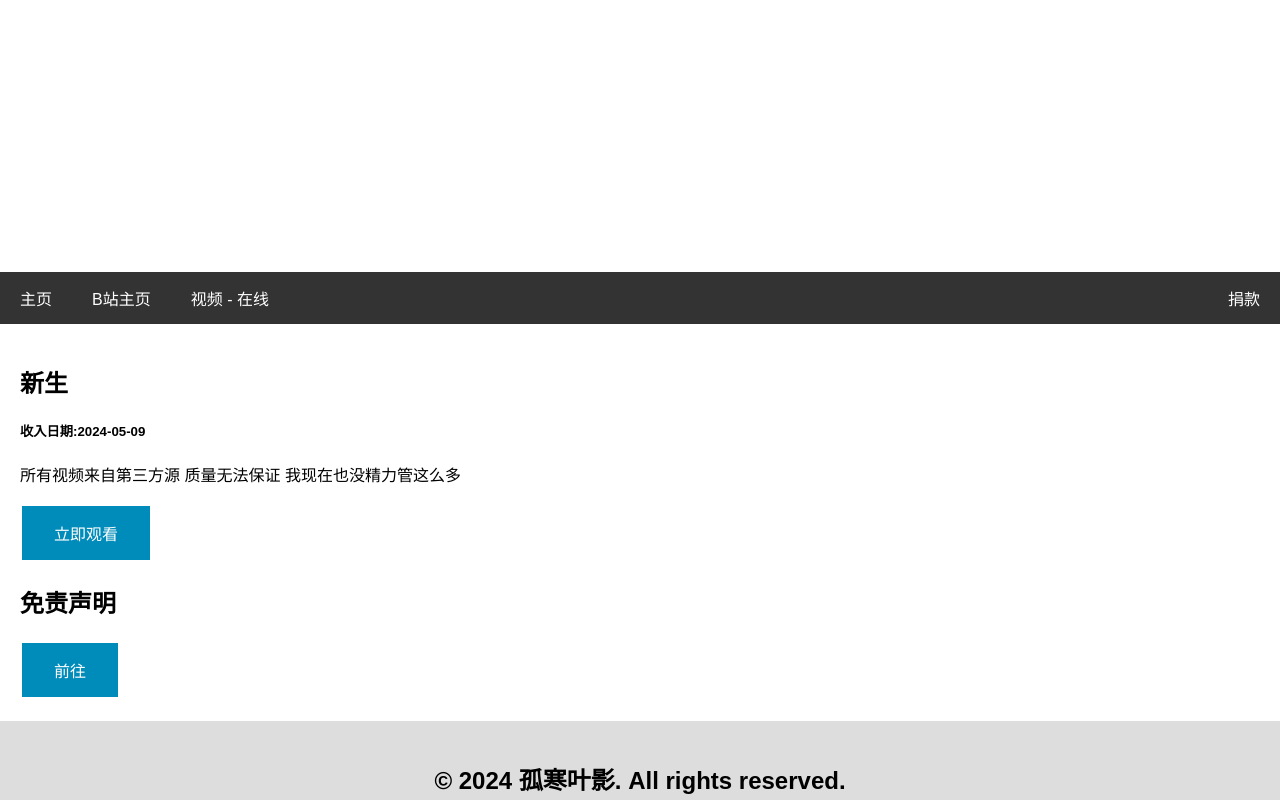
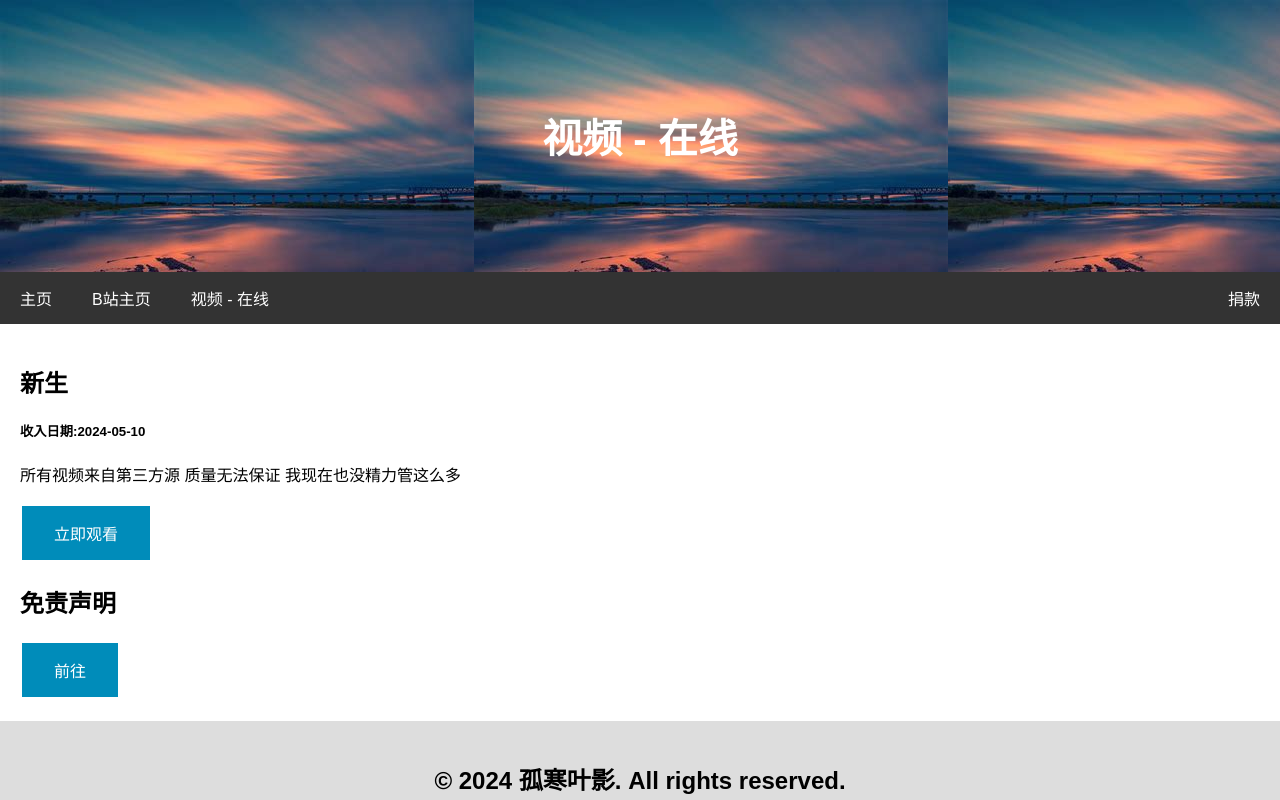
Before and after one commit to littlepe/littlepe.github.io, a plain HTML site: page video.html in a window 1280 px wide. Shown: the top 800 px of the page. Drawn offline with Linux system fonts and the light colour scheme.

Commit message:
Add files via upload

```diff
--- a/video.html
+++ b/video.html
@@ -20,7 +20,7 @@ body {
 .header {
     padding: 80px;
     text-align: center;
-    background:url(url);
+    background:url(img/bg.png);
     color: white;
 }
 
@@ -138,7 +138,7 @@ body {
 </div>
   <div class="main">
       <h2>新生</h2>
-      <h5>收入日期:2024-05-09</h5>
+      <h5>收入日期:2024-05-10</h5>
       <p>所有视频来自第三方源 质量无法保证 我现在也没精力管这么多</p>
       <a href="tv/main0.html" class="button">立即观看</a>
       </br>
```
Also changed, not shown: index.html (+1 -1 lines).
